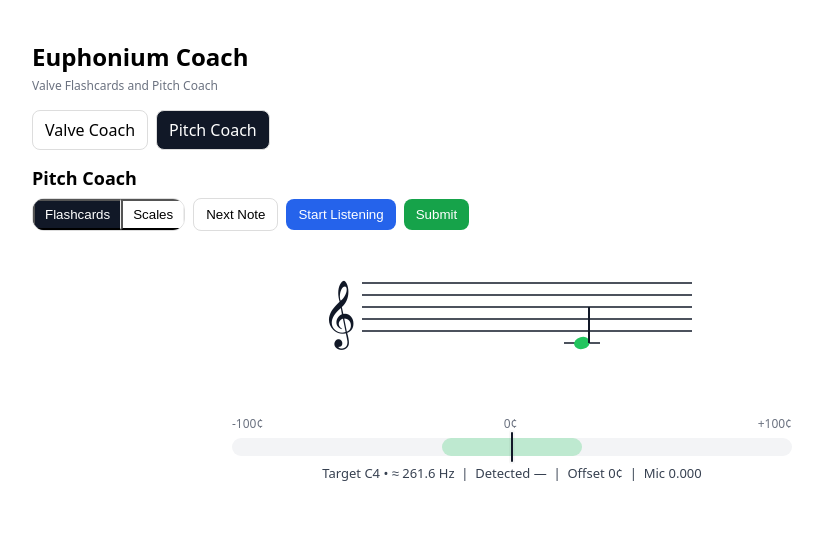
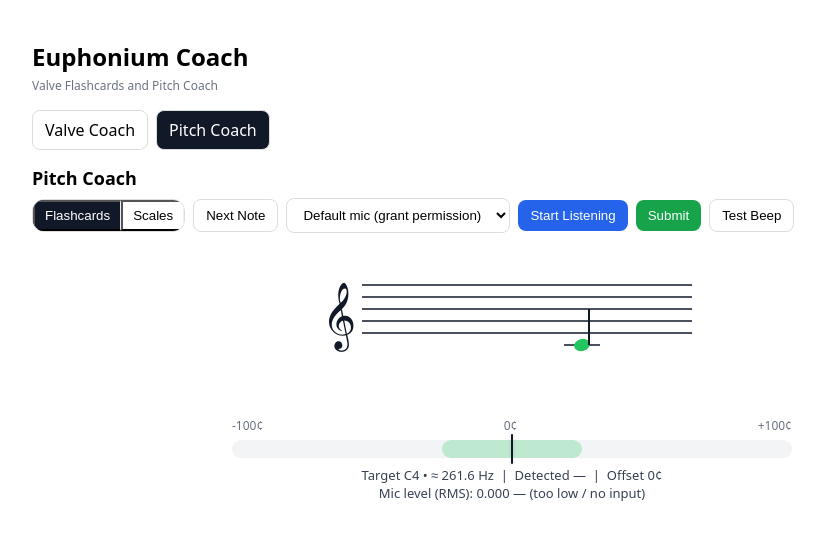
Before and after one commit to murry-galaxy/Euph-coach2, a React (Vite) app: page /pitch in a window 1280 px wide. Shown: the top 540 px of the page, without its empty margins (128-953 px from the left). Built offline with nearby package versions, Linux system fonts and the light colour scheme.

Commit message:
Update PitchCoach.jsx

```diff
--- a/src/pages/PitchCoach.jsx
+++ b/src/pages/PitchCoach.jsx
@@ -1,4 +1,3 @@
-// src/pages/PitchCoach.jsx
 import React, { useMemo, useRef, useState, useEffect } from "react";
 import StaffNote from "../StaffNote.jsx";
 
@@ -21,7 +20,8 @@ export default function PitchCoach() {
   // UI state
   const [mode, setMode] = useState("flashcards"); // "flashcards" | "scales"
   const [listening, setListening] = useState(false);
-  const [currentNote, setCurrentNote] = useState("C4"); // WRITTEN target. NO TRANSPOSITION anywhere.
+  const [currentNote, setCurrentNote] = useState("C4"); // WRITTEN target. NO TRANSPOSITION.
+  const [errMsg, setErrMsg] = useState("");
 
   // Note helpers
   const NOTE_NAMES = ["C","C#","D","D#","E","F","F#","G","G#","A","A#","B"];
@@ -80,6 +80,24 @@ export default function PitchCoach() {
   const [detFreq, setDetFreq] = useState(null);
   const [micLevel, setMicLevel] = useState(0); // 0..1 RMS (debug)
 
+  // Device selection
+  const [devices, setDevices] = useState([]);
+  const [deviceId, setDeviceId] = useState("");
+
+  useEffect(() => {
+    // enumerate devices after any permission is granted
+    (async () => {
+      try {
+        const list = await navigator.mediaDevices.enumerateDevices?.();
+        const inputs = (list || []).filter(d => d.kind === "audioinput");
+        setDevices(inputs);
+        if (!deviceId && inputs[0]?.deviceId) setDeviceId(inputs[0].deviceId);
+      } catch (e) {
+        // enumeration may fail before permission
+      }
+    })();
+  }, [listening]); // after start we’ll have perms, so this populates
+
   function midiToFreq(midi){
     return 440 * Math.pow(2, (midi - 69) / 12);
   }
@@ -88,10 +106,10 @@ export default function PitchCoach() {
     return Math.round(1200 * Math.log2(freqDetected / targetFreq));
   }
 
-  const NOISE_GATE = 0.003; // lower gate so brass onsets register
+  const NOISE_GATE = 0.003; // lowered gate so brass onsets register
 
   function autoCorrelate(buf, sr){
-    // RMS for mic level
+    // support byte or float data arrays
     let SIZE = buf.length, rms = 0;
     for (let i=0;i<SIZE;i++) rms += buf[i]*buf[i];
     rms = Math.sqrt(rms/SIZE);
@@ -99,7 +117,7 @@ export default function PitchCoach() {
 
     if (rms < NOISE_GATE) return -1;
 
-    // very simple ACF
+    // naive ACF
     const c = new Float32Array(SIZE);
     for (let i=0;i<SIZE;i++){ let sum=0; for(let j=0;j<SIZE-i;j++){ sum += buf[j]*buf[j+i]; } c[i]=sum; }
     let d=0; while (d+1 < SIZE && c[d] > c[d+1]) d++;
@@ -122,24 +140,31 @@ export default function PitchCoach() {
 
   async function startListening(){
     if (listening) return;
+    setErrMsg("");
     try{
-      const ctx = new (window.AudioContext || window.webkitAudioContext)();
+      const Ctx = window.AudioContext || window.webkitAudioContext;
+      if (!Ctx) throw new Error("WebAudio not supported in this browser.");
+      const ctx = new Ctx();
       audioCtxRef.current = ctx;
 
-      // Ensure resumed (policy)
       if (ctx.state === "suspended") await ctx.resume();
       const resumeOnce = () => ctx.resume();
       document.body.addEventListener("touchstart", resumeOnce, { once: true });
 
-      const stream = await navigator.mediaDevices.getUserMedia({
+      // request specific device if chosen
+      const constraints = {
         audio: {
+          deviceId: deviceId ? { exact: deviceId } : undefined,
           echoCancellation: false,
           noiseSuppression: false,
           autoGainControl: false
         }
-      });
+      };
+
+      const stream = await navigator.mediaDevices.getUserMedia(constraints);
       mediaStreamRef.current = stream;
 
+      // Build graph
       const analyser = ctx.createAnalyser();
       analyser.fftSize = 2048;
       analyserRef.current = analyser;
@@ -149,11 +174,19 @@ export default function PitchCoach() {
 
       bufferRef.current = new Float32Array(analyser.fftSize);
 
+      // Populate device list after permission
+      try {
+        const list = await navigator.mediaDevices.enumerateDevices();
+        const inputs = (list || []).filter(d => d.kind === "audioinput");
+        setDevices(inputs);
+      } catch {}
+
       setListening(true);
       rafRef.current = requestAnimationFrame(loop);
     }catch(e){
       console.error(e);
-      alert("Microphone blocked or unavailable. Check site permissions for mic and try again.");
+      setErrMsg((e && e.message) ? e.message : String(e));
+      alert("Microphone blocked or unavailable for this domain. Click the padlock → Site settings → Microphone → Allow, then reload.");
     }
   }
 
@@ -172,16 +205,22 @@ export default function PitchCoach() {
   }
 
   function loop(){
-    if (!listening) return;
     const analyser = analyserRef.current, buf = bufferRef.current, ctx = audioCtxRef.current;
-    if (!analyser || !buf || !ctx) return;
+    if (!listening || !analyser || !buf || !ctx) return;
 
-    analyser.getFloatTimeDomainData(buf);
+    // get data (fallback if Float API is quirky)
+    try {
+      analyser.getFloatTimeDomainData(buf);
+    } catch {
+      const bytes = new Uint8Array(analyser.fftSize);
+      analyser.getByteTimeDomainData(bytes);
+      for (let i=0;i<bytes.length;i++) buf[i] = (bytes[i]-128)/128;
+    }
+
     const freq = autoCorrelate(buf, ctx.sampleRate || 44100);
-
     if (freq > 0 && freq < 1500) {
       setDetFreq(freq);
-      const targetMidi = targetWrittenMidi(currentNote); // NO transposition
+      const targetMidi = targetWrittenMidi(currentNote);
       const cents = centsFromTarget(freq, targetMidi);
       setLiveCents(Math.max(-100, Math.min(100, cents)));
     } else {
@@ -220,10 +259,26 @@ export default function PitchCoach() {
   const targetWMidi = targetWrittenMidi(currentNote);
   const targetHz = Math.round(midiToFreq(targetWMidi) * 10) / 10;
 
+  // simple test beep to verify AudioContext output path
+  function testBeep() {
+    try {
+      const Ctx = window.AudioContext || window.webkitAudioContext;
+      const ctx = new Ctx();
+      const osc = ctx.createOscillator();
+      const gain = ctx.createGain();
+      gain.gain.value = 0.07;
+      osc.frequency.value = 440;
+      osc.connect(gain).connect(ctx.destination);
+      osc.start();
+      setTimeout(() => { osc.stop(); ctx.close(); }, 500);
+    } catch {}
+  }
+
   return (
     <div>
       <h2 style={{ fontSize:18, fontWeight:700, marginBottom:8 }}>Pitch Coach</h2>
 
+      {/* Controls */}
       <div style={WRAP}>
         <Segmented value={mode} onChange={setMode} options={[{label:"Flashcards", value:"flashcards"},{label:"Scales", value:"scales"}]} />
         {mode==="scales" && (
@@ -237,9 +292,22 @@ export default function PitchCoach() {
         {mode==="flashcards"
           ? <button onClick={nextFlashcard} style={btn}>Next Note</button>
           : <button onClick={nextScaleStep} style={btn}>Next Degree</button>}
+
+        {/* Device picker */}
+        <select
+          value={deviceId}
+          onChange={(e)=>setDeviceId(e.target.value)}
+          style={{ ...btn, minWidth:220 }}
+          title="Input device"
+        >
+          {devices.length === 0 ? <option>Default mic (grant permission)</option> :
+            devices.map(d => <option key={d.deviceId} value={d.deviceId}>{d.label || `Mic ${d.deviceId.slice(0,6)}…`}</option>)}
+        </select>
+
         <button onClick={startListening} style={btnPrimary}>{listening ? "Listening…" : "Start Listening"}</button>
         {listening && <button onClick={stopListening} style={btn}>Stop</button>}
         <button onClick={submitAttempt} style={btnSuccess}>Submit</button>
+        <button onClick={testBeep} style={btn}>Test Beep</button>
       </div>
 
       {/* Target staff */}
@@ -258,11 +326,13 @@ export default function PitchCoach() {
         </div>
       </div>
 
+      {/* Diagnostics / readout */}
       <div style={{ textAlign:"center", fontSize:13, color:"#374151", marginTop:8 }}>
-        Target {currentNote} • ≈ {targetHz} Hz &nbsp;|&nbsp; Detected {detFreq ? `${detFreq.toFixed(1)} Hz` : "—"} &nbsp;|&nbsp; Offset {liveCents>0?"+":""}{liveCents ?? 0}¢ &nbsp;|&nbsp; Mic {micLevel.toFixed(3)}
+        Target {currentNote} • ≈ {targetHz} Hz &nbsp;|&nbsp; Detected {detFreq ? `${detFreq.toFixed(1)} Hz` : "—"} &nbsp;|&nbsp; Offset {liveCents>0?"+":""}{liveCents ?? 0}¢
+        <br/>
+        Mic level (RMS): {micLevel.toFixed(3)} {micLevel < 0.003 ? "— (too low / no input)" : ""}
+        {errMsg ? <div style={{ color:"#b91c1c", marginTop:6 }}>Error: {errMsg}</div> : null}
       </div>
-
-      <ResultPopup visible={showResult} ok={resultOK} text={resultText} />
     </div>
   );
 }
```
